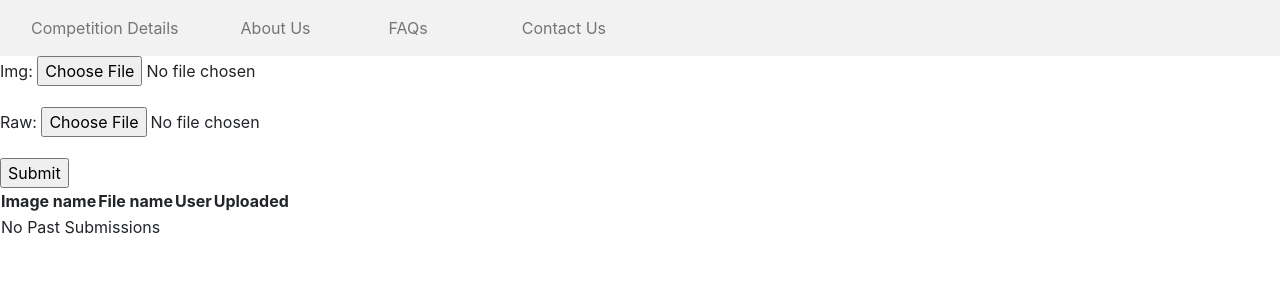
After one commit to nussucommit/creation2021, a Django app: page /submit/1/ in a window 1280 px wide. The commit adds this page. Shown: the top 300 px of the page. Run offline with Django 3.2, Linux system fonts and the light colour scheme; the visitor is signed in with stand-in values (Sample User, id 1); data that the repository does not hold is empty.

Commit message:
Refined Submission Feature

```diff
--- a/users/forms.py
+++ b/users/forms.py
@@ -1,7 +1,7 @@
 from django import forms
 from django.contrib.auth.models import User
 from django.contrib.auth.forms import UserCreationForm
-from .models import Image
+from .models import Statement_1, Statement_2, Statement_3
 
 class UserRegisterForm(UserCreationForm):
     # Write down all the additional inputs we want for the form
@@ -11,8 +11,28 @@ class UserRegisterForm(UserCreationForm):
         model = User    # The model that would be affected is the User model
         fields = ['username', 'email', 'password1', 'password2']    # The fields that we want in the form and in what order
 
+class MasterForm(forms.Form):
+    # (value, label) pair
+    CHOICES = [
+    ('1', 'Challenge Statement 1'),
+    ('2', 'Challenge Statement 2'),
+    ('3', 'Challenge Statement 3')]
 
-class ImageForm(forms.ModelForm):
+    statement = forms.CharField(label='Which Challenge Statement do You Want to Submit', widget=forms.RadioSelect(choices=CHOICES))
+
+
+
+class Form1(forms.ModelForm):
     class Meta:
-        model = Image
+        model = Statement_1
         fields = ['img', 'raw']
+
+class Form2(forms.ModelForm):
+    class Meta:
+        model = Statement_2
+        fields = ['img', 'raw']
+
+class Form3(forms.ModelForm):
+    class Meta:
+        model = Statement_3
+        fields = ['img', 'raw']
--- a/users/models.py
+++ b/users/models.py
@@ -4,11 +4,29 @@ from django.utils.timezone import now
 import pytz
 
 # Create your models here.
-class Image(models.Model):
+class Statement_1(models.Model):
     id = models.AutoField(primary_key=True)
-    img = models.ImageField(upload_to='img')
+    img = models.ImageField(upload_to='challenge_statement_1')
     img_url = models.CharField(max_length=300, blank = True)
-    raw = models.FileField(upload_to='img')
+    raw = models.FileField(upload_to='challenge_statement_1')
     raw_url = models.CharField(max_length=300, blank = True)
     time = models.DateTimeField(default=now())
     user = models.ForeignKey(settings.AUTH_USER_MODEL, on_delete=models.CASCADE)
+
+class Statement_2(models.Model):
+    id = models.AutoField(primary_key=True)
+    img = models.ImageField(upload_to='challenge_statement_2')
+    img_url = models.CharField(max_length=300, blank = True)
+    raw = models.FileField(upload_to='challenge_statement_2')
+    raw_url = models.CharField(max_length=300, blank = True)
+    time = models.DateTimeField(default=now())
+    user = models.ForeignKey(settings.AUTH_USER_MODEL, on_delete=models.CASCADE)
+
+class Statement_3(models.Model):
+    id = models.AutoField(primary_key=True)
+    img = models.ImageField(upload_to='challenge_statement_3')
+    img_url = models.CharField(max_length=300, blank = True)
+    raw = models.FileField(upload_to='challenge_statement_3')
+    raw_url = models.CharField(max_length=300, blank = True)
+    time = models.DateTimeField(default=now())
+    user = models.ForeignKey(settings.AUTH_USER_MODEL, on_delete=models.CASCADE)
--- /dev/null
+++ b/users/templates/users/form.html
@@ -0,0 +1,35 @@
+{% extends "users/base.html" %}
+{% block content %}
+    <div id='content'>
+        <form action="" method="POST" enctype="multipart/form-data">
+        {% csrf_token %}
+        {{ form.as_p }}
+        <input type="submit" value="Submit"/>
+        </form>
+    </div>
+
+    <table>
+        <thead>
+          <tr>
+            <th>Image name</th>
+            <th>File name</th>
+            <th>User</th>
+            <th>Uploaded</th>
+          </tr>
+        </thead>
+        <tbody>
+          {% for obj in submissions %}
+            <tr>
+              <td><a href="{{ obj.img_url }}" download> {{ obj.img }} </a></td>
+              <td><a href="{{ obj.raw_url }}"> {{ obj.raw }} </a></td>
+              <td>{{ obj.user }}</td>
+              <td>{{ obj.time }}</td>
+            </tr>
+          {% empty %}
+            <tr>
+              <td colspan="3">No Past Submissions</td>
+            </tr>
+          {% endfor %}
+        </tbody>
+      </table>
+{% endblock content %}
--- a/users/urls.py
+++ b/users/urls.py
@@ -3,6 +3,8 @@ from django.urls import path
 from . import views
 
 urlpatterns = [
-    path("", views.submit, name="submit")
-    # Kyknya register/ gaperlu di add, krn udah ada path dari main app (creation)
+    path("", views.submit, name="submit"),
+    path("1/", views.form_1, name='1'),
+    path("2/", views.form_2, name='2'),
+    path("3/", views.form_3, name='3')
 ]
--- a/users/views.py
+++ b/users/views.py
@@ -3,15 +3,13 @@ from django.http import HttpResponse, HttpResponseRedirect
 from django.shortcuts import render, redirect
 from django.urls import reverse
 from django.contrib import messages
-from .forms import UserRegisterForm, ImageForm
+from .forms import UserRegisterForm, MasterForm, Form1, Form2, Form3
 from django.contrib.auth.decorators import login_required
-from .models import Image
-import pytz
+from .models import Statement_1, Statement_2, Statement_3
 import boto
 from decouple import config
 import re
 
-# Create your views here.
 
 def register(request):
     # If we get a POST request, we instantiate a user creation form with that POST data.
@@ -35,21 +33,32 @@ def register(request):
 def profile(request):
     return render(request, 'users/profile.html')
 
+@login_required
+def submit(request):
+    if request.method == 'POST':
+        form = MasterForm(request.POST)
+        if form.is_valid():
+            statement = form.cleaned_data['statement']
+            if statement == '1':
+                return redirect('users:1')
+            elif statement == '2':
+                return redirect('users:2')
+            else:
+                return redirect('users:3')
+
+    form = MasterForm()
+    return render(request, "users/submit.html", {'form': form})
 
 
 
 @login_required
-def submit(request):
+def form_1(request):
+    context = {}
     # If we get a POST request, we instantiate a submission form with that POST data.
     if request.method == 'POST':
-        form = ImageForm(request.POST, request.FILES)
+        form = Form1(request.POST, request.FILES)
         if form.is_valid():
             form.instance.user = request.user
-
-            # Time changed but the change is not reflected on the display
-            #print(form.instance.time)
-            #form.instance.time = form.instance.time.astimezone(pytz.timezone('Asia/Singapore'))
-            #print(form.instance.time)
 
             img_lst = []
             for f in request.FILES.getlist('img'):
@@ -71,14 +80,11 @@ def submit(request):
             return HttpResponseRedirect(request.path_info)
     # Anything that isn't a POST request, we just create a blank form.
     else:
-        context = {}
-
-        submissions = Image.objects.all()
+        submissions = Statement_1.objects.all()
         submissions = list(filter(lambda x: x.user == request.user, submissions))
 
         conn = boto.connect_s3(config('AWS_ACCESS_KEY_ID'), config('AWS_SECRET_ACCESS_KEY'))
         bucket = conn.get_bucket('creation-2021')
-        print("bucket", bucket)
 
         for submission in submissions:
             img_file_path = bucket.get_key(submission.img)
@@ -90,6 +96,107 @@ def submit(request):
         if submissions:
             context['submissions'] = submissions
 
-        form = ImageForm()
+        form = Form1()
         context['form'] = form
-    return render(request, "users/submit.html", context)
+    return render(request, "users/form.html", context)
+
+
+
+@login_required
+def form_2(request):
+    context = {}
+    # If we get a POST request, we instantiate a submission form with that POST data.
+    if request.method == 'POST':
+        form = Form2(request.POST, request.FILES)
+        if form.is_valid():
+            form.instance.user = request.user
+
+            img_lst = []
+            for f in request.FILES.getlist('img'):
+                img_lst.append(f.name)
+
+            raw_lst = []
+            for f in request.FILES.getlist('raw'):
+                raw_lst.append(f.name)
+
+            img_fname = re.sub('[^a-zA-Z0-9 \n\.]', '', img_lst[-1]).replace(' ', '_')
+            form.instance.img_url = f"https://creation-2021.s3.ap-southeast-1.amazonaws.com/img/{img_fname}"
+
+            raw_fname = re.sub('[^a-zA-Z0-9 \n\.]', '', raw_lst[-1]).replace(' ', '_')
+            form.instance.raw_url = f"https://creation-2021.s3.ap-southeast-1.amazonaws.com/img/{raw_fname}"
+
+            form.save()
+
+            # Refreshes the page
+            return HttpResponseRedirect(request.path_info)
+    # Anything that isn't a POST request, we just create a blank form.
+    else:
+        submissions = Statement_2.objects.all()
+        submissions = list(filter(lambda x: x.user == request.user, submissions))
+
+        conn = boto.connect_s3(config('AWS_ACCESS_KEY_ID'), config('AWS_SECRET_ACCESS_KEY'))
+        bucket = conn.get_bucket('creation-2021')
+
+        for submission in submissions:
+            img_file_path = bucket.get_key(submission.img)
+            submission.img_url = img_file_path.generate_url(expires_in=600)
+
+            raw_file_path = bucket.get_key(submission.raw)
+            submission.raw_url = raw_file_path.generate_url(expires_in=600)
+
+        if submissions:
+            context['submissions'] = submissions
+
+        form = Form2()
+        context['form'] = form
+    return render(request, "users/form.html", context)
+
+
+@login_required
+def form_3(request):
+    context = {}
+    # If we get a POST request, we instantiate a submission form with that POST data.
+    if request.method == 'POST':
+        form = Form3(request.POST, request.FILES)
+        if form.is_valid():
+            form.instance.user = request.user
+
+            img_lst = []
+            for f in request.FILES.getlist('img'):
+                img_lst.append(f.name)
+
+            raw_lst = []
+            for f in request.FILES.getlist('raw'):
+                raw_lst.append(f.name)
+
+            img_fname = re.sub('[^a-zA-Z0-9 \n\.]', '', img_lst[-1]).replace(' ', '_')
+            form.instance.img_url = f"https://creation-2021.s3.ap-southeast-1.amazonaws.com/img/{img_fname}"
+
+            raw_fname = re.sub('[^a-zA-Z0-9 \n\.]', '', raw_lst[-1]).replace(' ', '_')
+            form.instance.raw_url = f"https://creation-2021.s3.ap-southeast-1.amazonaws.com/img/{raw_fname}"
+
+            form.save()
+
+            # Refreshes the page
+            return HttpResponseRedirect(request.path_info)
+    # Anything that isn't a POST request, we just create a blank form.
+    else:
+        submissions = Statement_3.objects.all()
+        submissions = list(filter(lambda x: x.user == request.user, submissions))
+
+        conn = boto.connect_s3(config('AWS_ACCESS_KEY_ID'), config('AWS_SECRET_ACCESS_KEY'))
+        bucket = conn.get_bucket('creation-2021')
+
+        for submission in submissions:
+            img_file_path = bucket.get_key(submission.img)
+            submission.img_url = img_file_path.generate_url(expires_in=600)
+
+            raw_file_path = bucket.get_key(submission.raw)
+            submission.raw_url = raw_file_path.generate_url(expires_in=600)
+
+        if submissions:
+            context['submissions'] = submissions
+
+        form = Form3()
+        context['form'] = form
+    return render(request, "users/form.html", context)
```
Also changed, not shown: users/templates/users/submit.html (+1 -26 lines), users/migrations/0001_initial.py.
